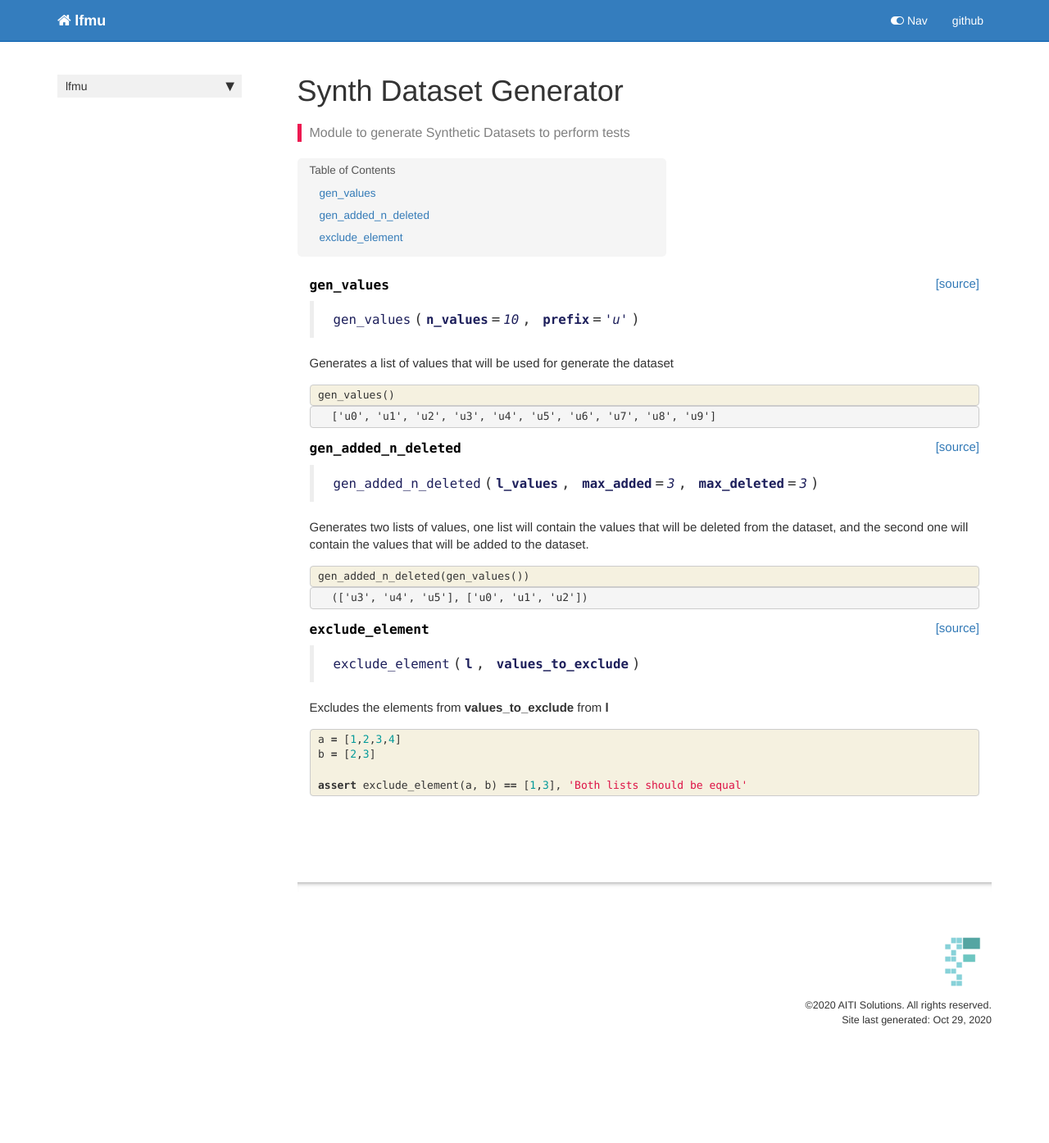
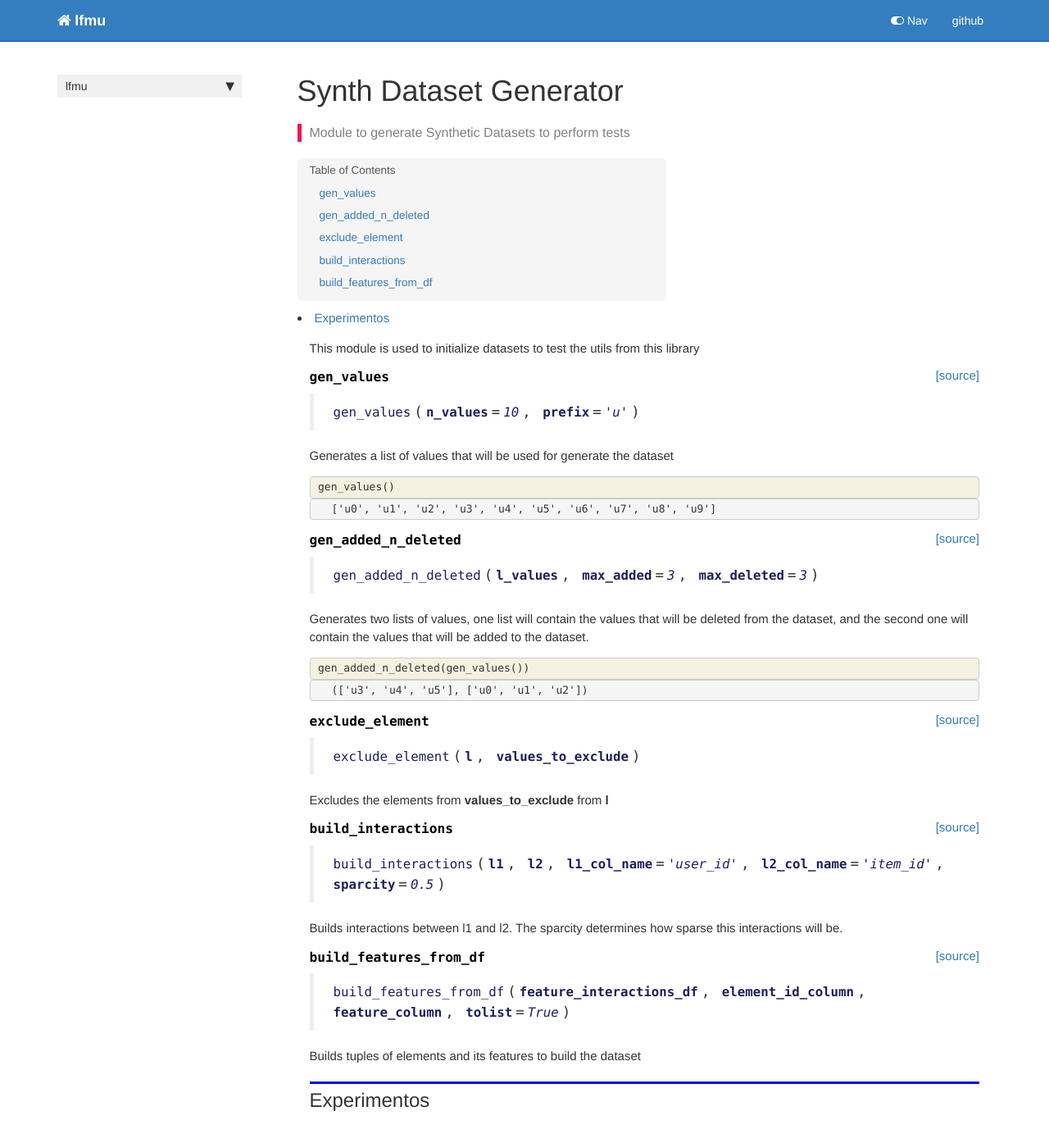
Before and after one commit to sgaseretto/lfmu, a Jekyll site: the page built from docs/synth_dataset.html, in a window 1280 px wide and 1400 px high. Shown: the top 1394 px of the window at 82% size. Built offline with Jekyll 4.4.1, drawn with Linux system fonts in a browser that asks for light colours; nearby versions of some CDN libraries; comment, search, counter and statistics services are not loaded.

Commit message:
Added new functions to synth

```diff
--- a/docs/synth_dataset.html
+++ b/docs/synth_dataset.html
@@ -29,6 +29,13 @@
 </div>
     {% endraw %}
 
+<div class="cell border-box-sizing text_cell rendered"><div class="inner_cell">
+<div class="text_cell_render border-box-sizing rendered_html">
+<p>This module is used to initialize datasets to test the utils from this library</p>
+
+</div>
+</div>
+</div>
     {% raw %}
 
 <div class="cell border-box-sizing code_cell rendered">
@@ -195,21 +202,72 @@
     {% raw %}
 
 <div class="cell border-box-sizing code_cell rendered">
-<div class="input">
 
-<div class="inner_cell">
-    <div class="input_area">
-<div class=" highlight hl-ipython3"><pre><span></span><span class="n">a</span> <span class="o">=</span> <span class="p">[</span><span class="mi">1</span><span class="p">,</span><span class="mi">2</span><span class="p">,</span><span class="mi">3</span><span class="p">,</span><span class="mi">4</span><span class="p">]</span>
-<span class="n">b</span> <span class="o">=</span> <span class="p">[</span><span class="mi">2</span><span class="p">,</span><span class="mi">3</span><span class="p">]</span>
+<div class="output_wrapper">
+<div class="output">
 
-<span class="k">assert</span> <span class="n">exclude_element</span><span class="p">(</span><span class="n">a</span><span class="p">,</span> <span class="n">b</span><span class="p">)</span> <span class="o">==</span> <span class="p">[</span><span class="mi">1</span><span class="p">,</span><span class="mi">3</span><span class="p">],</span> <span class="s1">&#39;Both lists should be equal&#39;</span>
-</pre></div>
+<div class="output_area">
 
-    </div>
+
+<div class="output_markdown rendered_html output_subarea ">
+<h4 id="build_interactions" class="doc_header"><code>build_interactions</code><a href="https://github.com/sgaseretto/lfmu/tree/master/lfmu/synth.py#L36" class="source_link" style="float:right">[source]</a></h4><blockquote><p><code>build_interactions</code>(<strong><code>l1</code></strong>, <strong><code>l2</code></strong>, <strong><code>l1_col_name</code></strong>=<em><code>'user_id'</code></em>, <strong><code>l2_col_name</code></strong>=<em><code>'item_id'</code></em>, <strong><code>sparcity</code></strong>=<em><code>0.5</code></em>)</p>
+</blockquote>
+<p>Builds interactions between l1 and l2.
+The sparcity determines how sparse this interactions will be.</p>
+
+</div>
+
+</div>
+
 </div>
 </div>
 
 </div>
     {% endraw %}
 
+    {% raw %}
+
+<div class="cell border-box-sizing code_cell rendered">
+
 </div>
+    {% endraw %}
+
+    {% raw %}
+
+<div class="cell border-box-sizing code_cell rendered">
+
+<div class="output_wrapper">
+<div class="output">
+
+<div class="output_area">
+
+
+<div class="output_markdown rendered_html output_subarea ">
+<h4 id="build_features_from_df" class="doc_header"><code>build_features_from_df</code><a href="https://github.com/sgaseretto/lfmu/tree/master/lfmu/synth.py#L50" class="source_link" style="float:right">[source]</a></h4><blockquote><p><code>build_features_from_df</code>(<strong><code>feature_interactions_df</code></strong>, <strong><code>element_id_column</code></strong>, <strong><code>feature_column</code></strong>, <strong><code>tolist</code></strong>=<em><code>True</code></em>)</p>
+</blockquote>
+<p>Builds tuples of elements and its features to build the dataset</p>
+
+</div>
+
+</div>
+
+</div>
+</div>
+
+</div>
+    {% endraw %}
+
+    {% raw %}
+
+<div class="cell border-box-sizing code_cell rendered">
+
+</div>
+    {% endraw %}
+
+<div class="cell border-box-sizing text_cell rendered"><div class="inner_cell">
+<div class="text_cell_render border-box-sizing rendered_html">
+<h2 id="Experimentos">Experimentos<a class="anchor-link" href="#Experimentos"> </a></h2>
+</div>
+</div>
+</div>
+</div>
--- a/lfmu/_nbdev.py
+++ b/lfmu/_nbdev.py
@@ -4,7 +4,9 @@
 
 index = {"gen_values": "01_synth_dataset.ipynb",
          "gen_added_n_deleted": "01_synth_dataset.ipynb",
-         "exclude_element": "01_synth_dataset.ipynb"}
+         "exclude_element": "01_synth_dataset.ipynb",
+         "build_interactions": "01_synth_dataset.ipynb",
+         "build_features_from_df": "01_synth_dataset.ipynb"}
 
 modules = ["synth.py"]
 
```
Also changed, not shown: lfmu/synth.py (+29 -1 lines), 2 other files.
